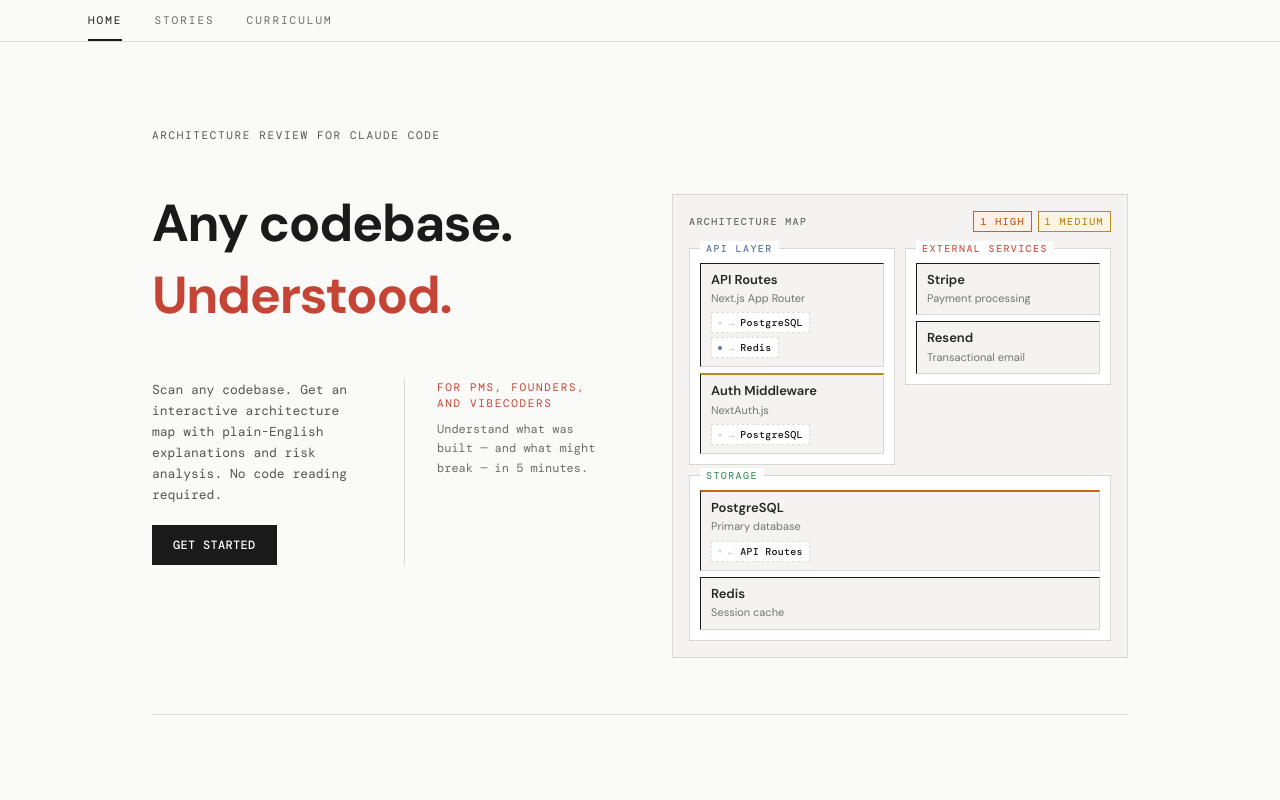
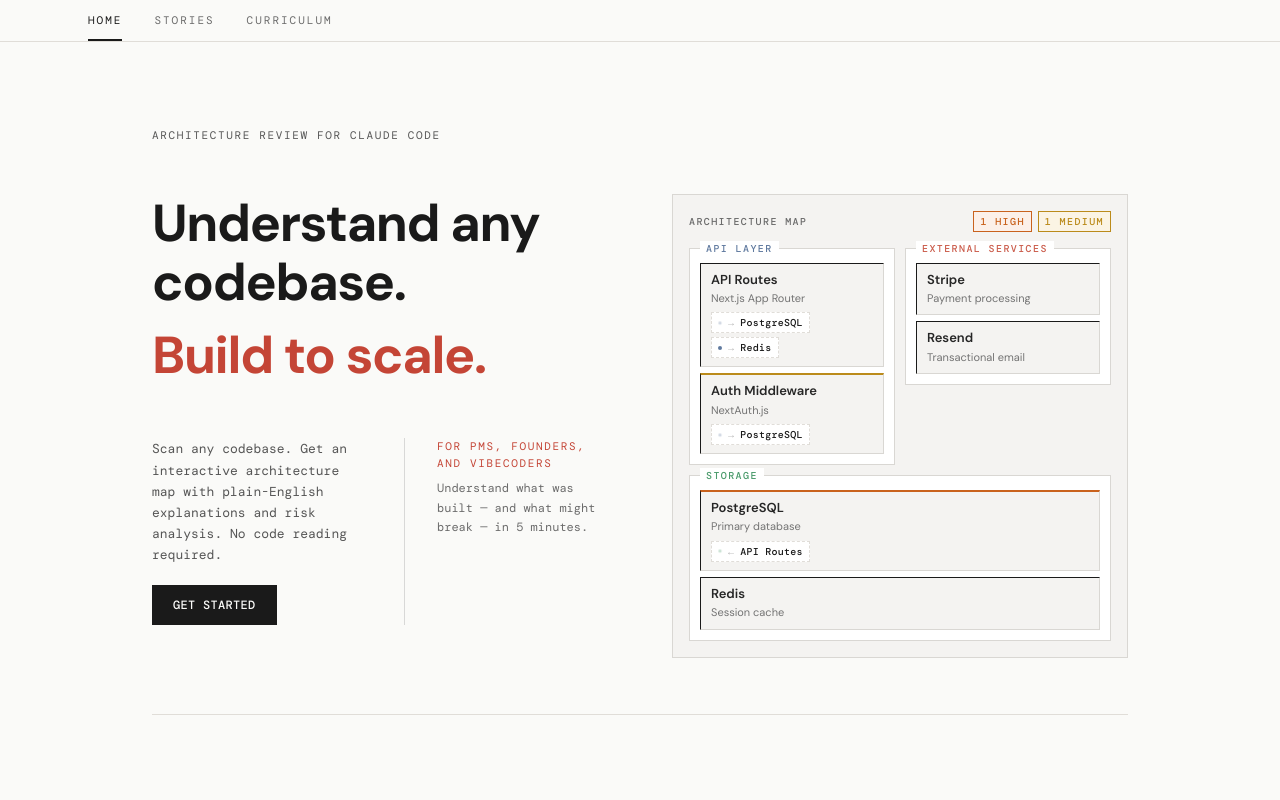
Before and after one commit to lucycrx/system-design-dev, a Next.js app: page / in a window 1280 px wide. Shown: the top 800 px of the page. Built offline with nearby package versions, Linux system fonts and the light colour scheme.

Commit message:
Update hero headline to "Understand any codebase. Build to scale."
Co-Authored-By: Claude Opus 4.6 (1M context) <noreply@anthropic.com>

```diff
--- a/components/landing/ProductHero.tsx
+++ b/components/landing/ProductHero.tsx
@@ -63,13 +63,13 @@ export function ProductHero() {
             <h1 className="text-4xl sm:text-5xl lg:text-[3.25rem] font-bold text-text leading-[1.15] tracking-tight mb-10">
               <span className="block">
                 <WordReveal delay={150} visible={phase >= 1}>
-                  Any codebase.
+                  Understand any codebase.
                 </WordReveal>
               </span>
               <span className="block">
                 <WordReveal delay={400} visible={phase >= 1}>
                   <span className="relative text-accent">
-                    Understood.
+                    Build to scale.
                     <span
                       className="absolute -bottom-1 left-0 h-[3px] bg-accent transition-transform duration-700 ease-[cubic-bezier(0.16,1,0.3,1)] origin-left w-full"
                       style={{
```
